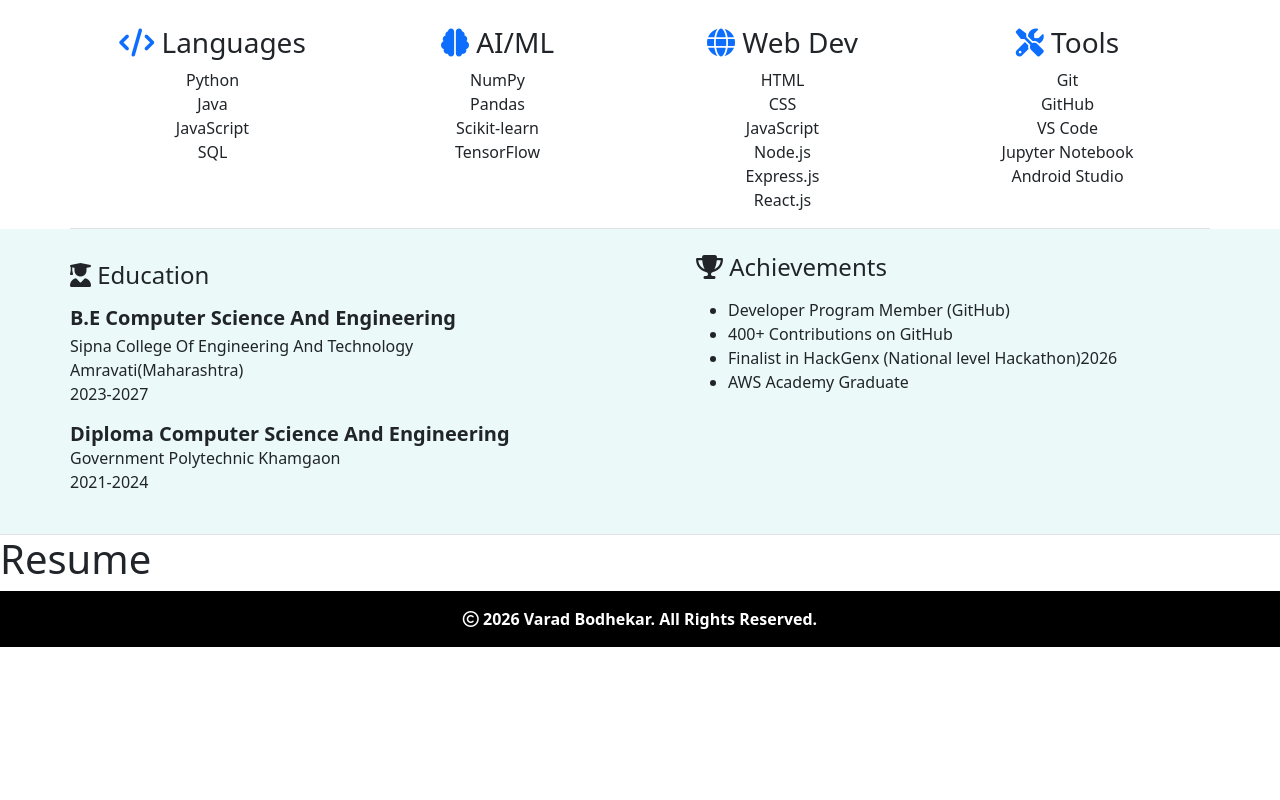
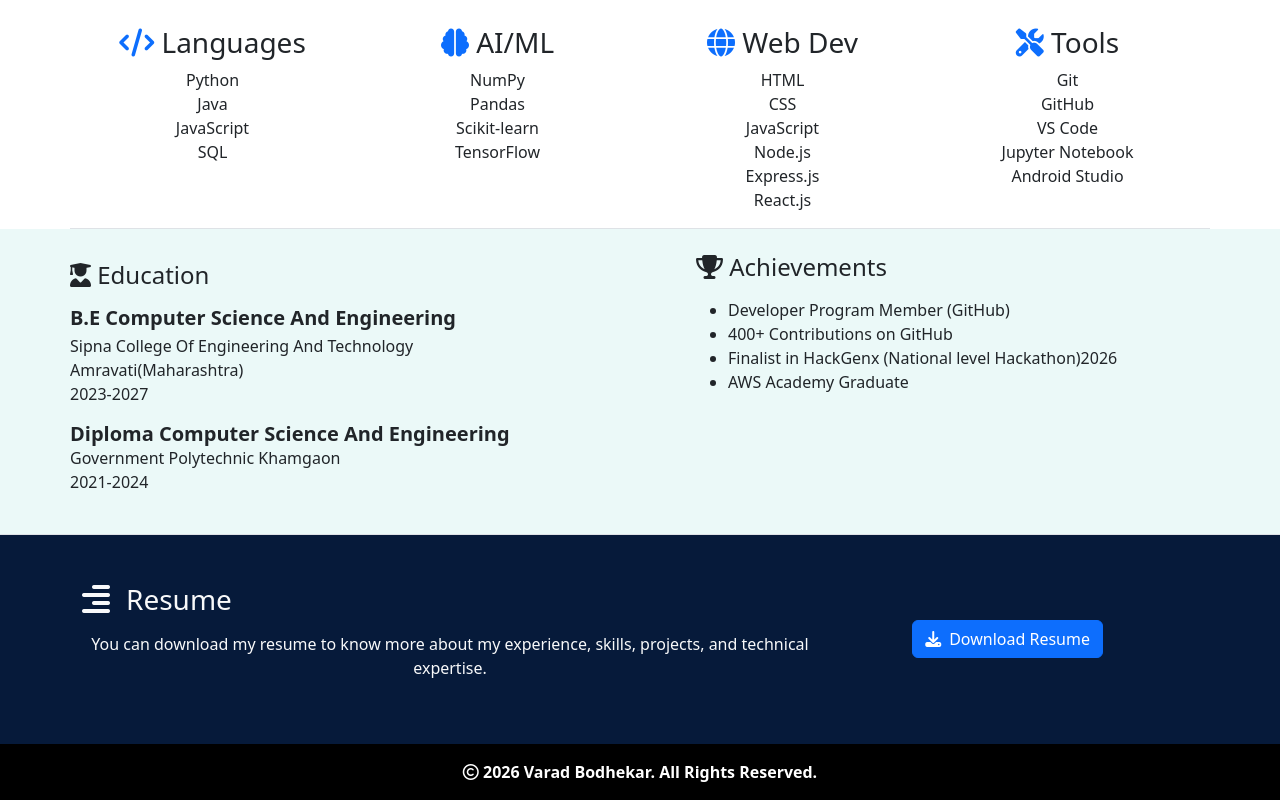
Before and after one commit to bodhekarvarad/varad.bodhekar-portfolio, a React (Vite) app: page / in a window 1280 px wide. Shown: the part 808-1608 px from the top of the page. Before the commit the page ends 1455 px from the top, so only its background shows below. Built offline with nearby package versions, Linux system fonts and the light colour scheme.

Commit message:
add resume button for download

```diff
--- a/src/components/Resume.jsx
+++ b/src/components/Resume.jsx
@@ -1,11 +1,39 @@
 import React from "react";
-const Resume=()=>{
-    return(
-        <div>
-            <h1>
-                Resume
-            </h1>
+
+const Resume = () => {
+  return (
+    <div className="resume py-5">
+      <div className="container">
+        <div className="row align-items-center">
+
+
+          <div className="col-md-8">
+            <div className="d-flex align-items-center mb-3">
+              <i className="fa-solid fa-align-right text-light fs-2 me-3"></i>
+              <h3 className="text-light mb-0">Resume</h3>
+            </div>
+
+            <p className="text-light mx-0">
+              You can download my resume to know more about my experience,
+              skills, projects, and technical expertise.
+            </p>
+          </div>
+
+          <div className="col-md-3 text-md-end text-center mt-4 mt-md-0">
+            <a
+              href="/resume.pdf"
+              download
+              className="btn btn-primary"
+            >
+              <i className="fa-solid fa-download me-2"></i>
+              Download Resume
+            </a>
+          </div>
+
         </div>
-    )
-}
+      </div>
+    </div>
+  );
+};
+
 export default Resume;
```
